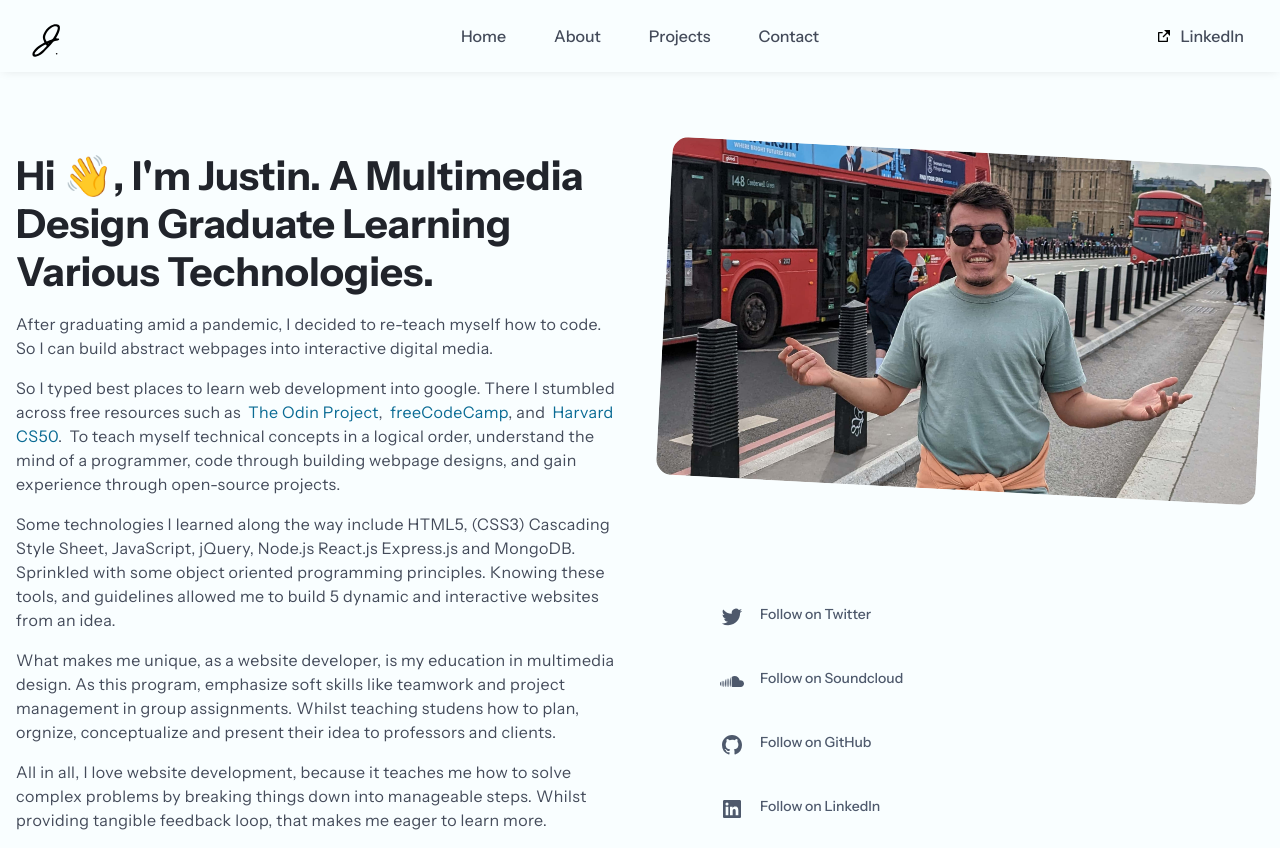
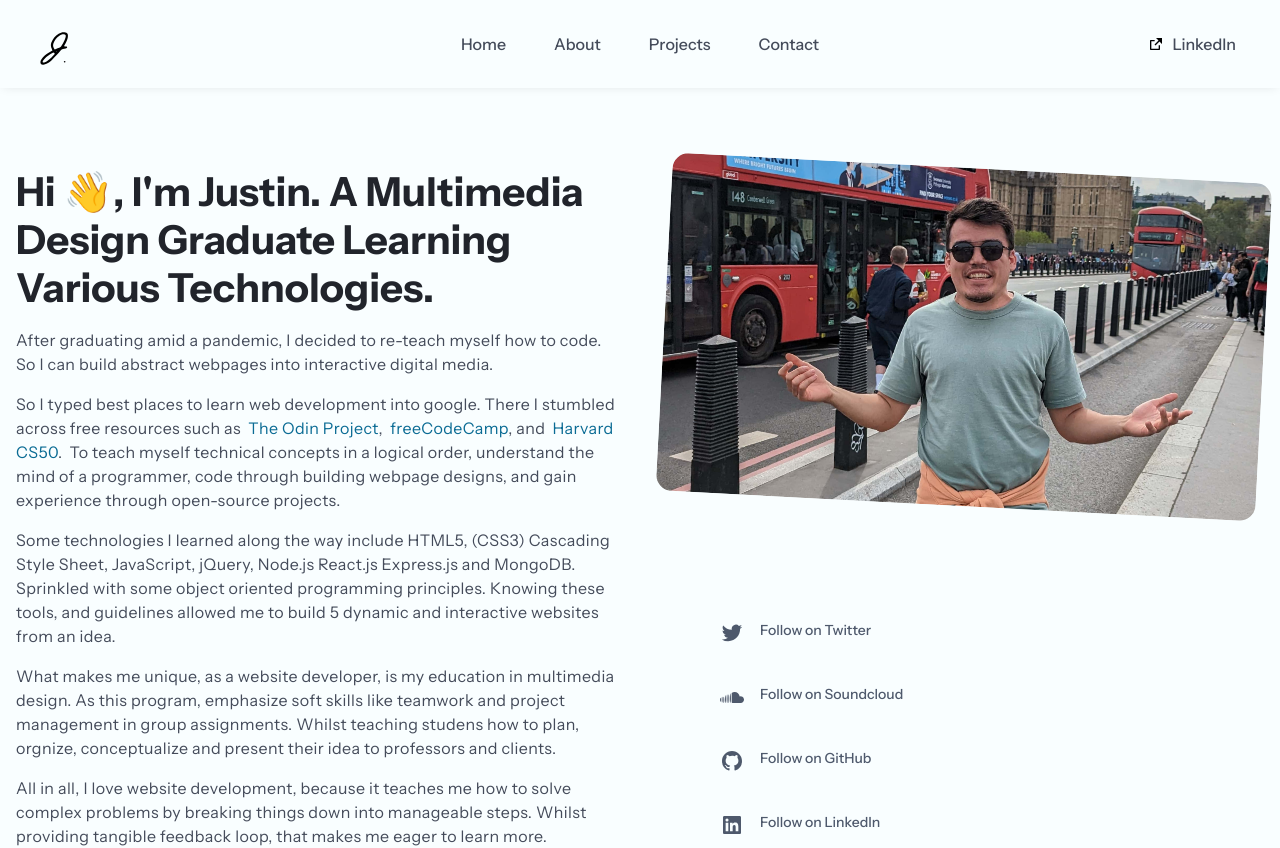
Before and after one commit to Justin-Bento/portfolio, a Next.js app: page /about in a window 1280 px wide. Shown: the top 848 px of the page. Built offline with nearby package versions, Linux system fonts and the light colour scheme; no server answers.

Commit message:
Streamlined classNames to describe navbar elements

```diff
--- a/components/Header.tsx
+++ b/components/Header.tsx
@@ -19,28 +19,28 @@ export default function Appbar() {
   });
   return (
     <>
-      <header className={appbar.container}>
-        <div className={appbar.grid}>
-          <section className={appbar.container1}>
-            <Link href="/" className={appbar.logo}>
+      <header className={appbar.navbar}>
+        <div className={appbar.navbar_container}>
+          <section className={appbar.navbar_box_1}>
+            <Link href="/" className={appbar.navbar_logo}>
               <Image fill quality={80} src="/justin-bento-logo.svg" alt="" />
             </Link>
-            <RiMenuFill className={appbar.icons} onClick={onClick} />
+            <RiMenuFill className={appbar.navbar_icons} onClick={onClick} />
           </section>
           {
             isActive ?
               <>
                 <nav>
-                  <ul className={appbar.List}>
-                    <Link href="/" className={appbar.ListItem}>Home</Link>
-                    <Link href="/about" className={appbar.ListItem}>About</Link>
-                    <Link href="/projects" className={appbar.ListItem}>Projects</Link>
-                    <Link href="/contact" className={appbar.ListItem}>Contact</Link>
+                  <ul className={appbar.navbar_list}>
+                    <Link href="/" className={appbar.navbar_list_item}>Home</Link>
+                    <Link href="/about" className={appbar.navbar_list_item}>About</Link>
+                    <Link href="/projects" className={appbar.navbar_list_item}>Projects</Link>
+                    <Link href="/contact" className={appbar.navbar_list_item}>Contact</Link>
                   </ul>
                 </nav>
-                <section className={appbar.action}>
+                <section className={appbar.navbar_box_3}>
                   <RiExternalLinkFill />
-                  <Link href="https://www.linkedin.com/in/justin--bento/" target="_blank" className={appbar.socialMediaa}>LinkedIn</Link>
+                  <Link href="https://www.linkedin.com/in/justin--bento/" target="_blank" className={appbar.navbar_social_link}>LinkedIn</Link>
                 </section>
               </>
               : null
--- a/styles/Appbar.module.css
+++ b/styles/Appbar.module.css
@@ -1,21 +1,21 @@
-.container {
-  padding: 0.5rem;
+.navbar {
+  padding: 1rem;
   position: relative;
   z-index: 20;
   background-color: transparent;
   box-shadow: 0px 2px 10px -3px rgba(0,0,0,0.1);
 }
-.container1 {
+.navbar_box_1 {
   display: flex;
   align-items: center;
   justify-content: space-between;
 }
-.icons {
+.navbar_icons {
   width: 1.3rem;
   height: 1.3rem;
   display: inline-block;
 }
-.logo {
+.navbar_logo {
   margin: 0rem;
   padding: 0rem;
   width: 3rem;
@@ -24,7 +24,7 @@
   display: flex;
   align-items: center;
 }
-.grid {
+.navbar_container {
   gap: 1rem;
   display: grid;
   padding: 0rem 0.875rem;
@@ -33,7 +33,7 @@
   max-width: 80rem;
   margin: 0rem auto;
 }
-.List {
+.navbar_list {
   margin: 0rem;
   padding: 0rem;
   list-style-type: none;
@@ -43,7 +43,7 @@
   width: 100%;
   gap: 1rem;
 }
-.ListItem {
+.navbar_list_item {
   margin: 0rem;
   padding: 1rem;
   font-size: 1rem; /* 16px */
@@ -56,10 +56,10 @@
   transition-duration: 150ms;
   cursor: pointer;
 }
-.ListItem:hover {
+.navbar_list_item:hover {
   opacity: 0.8;
 }
-.action {
+.navbar_box_3 {
   display: flex;
   justify-items: flex-start;
   align-items: center;
@@ -67,7 +67,7 @@
   padding: 0.875rem;
   border-top: 1px solid var(--gray-200);
 }
-.socialMediaa {
+.navbar_social_link {
   font-size: 1rem;
   line-height: 1.5rem;
   color: var(--gray-700);
@@ -78,20 +78,20 @@
   display: none;
 }
 @media (min-width: 1080px) {
-  .grid {
+  .navbar_container {
     grid-template-columns: repeat(3, 1fr);
   }
-  .List {
+  .navbar_list {
     flex-direction: row;
     justify-content: center;
   }
-  .action {
+  .navbar_box_3 {
     gap:0.5rem;
     justify-items: flex-end;
     justify-content: flex-end;
     border-top: none;
   }
-  .icons {
+  .navbar_icons {
     display: none;
   }
 }
```
